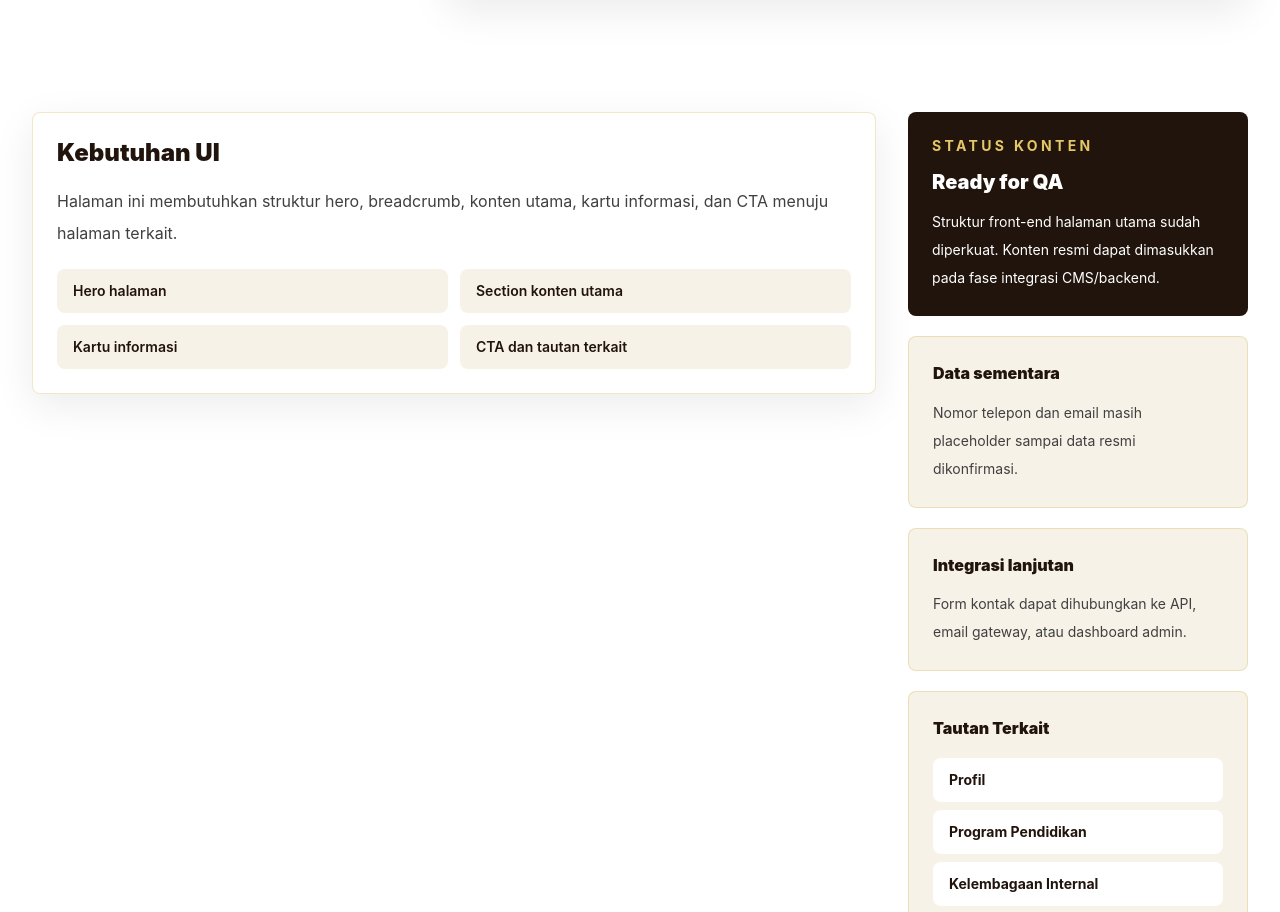
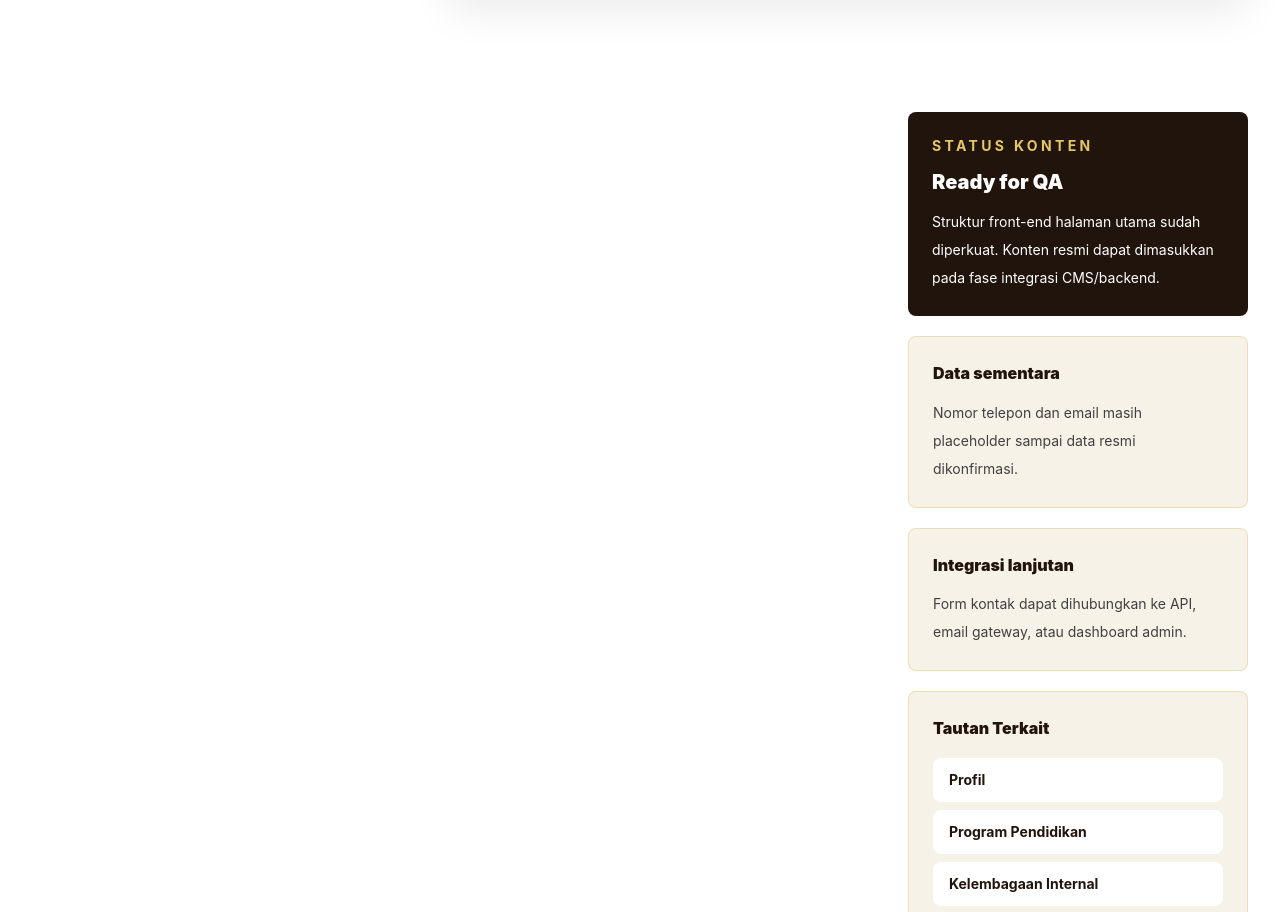
Before and after one commit to dennyssdm/Portalsespimpolri, a Next.js app: page /kontak in a window 1280 px wide. Shown: the part 2288-3200 px from the top of the page. Built offline with nearby package versions, Linux system fonts and the light colour scheme.

Commit message:
Style: Remove Kebutuhan UI card from public /kontak page configuration

```diff
--- a/src/data/pages.ts
+++ b/src/data/pages.ts
@@ -1706,13 +1706,7 @@ export const pages: Record<string, PageContent> = {
     title: "Kontak",
     eyebrow: "Layanan",
     description: "Alamat resmi, nomor telepon, email, peta lokasi, media sosial, dan form kontak.",
-    sections: [
-      {
-        title: 'Kebutuhan UI',
-        body: 'Halaman ini membutuhkan struktur hero, breadcrumb, konten utama, kartu informasi, dan CTA menuju halaman terkait.',
-        items: ['Hero halaman', 'Section konten utama', 'Kartu informasi', 'CTA dan tautan terkait']
-      }
-    ]
+    sections: []
   },
   '/sarana-prasarana': {
     title: "Sarana dan Prasarana Kependidikan",
```
